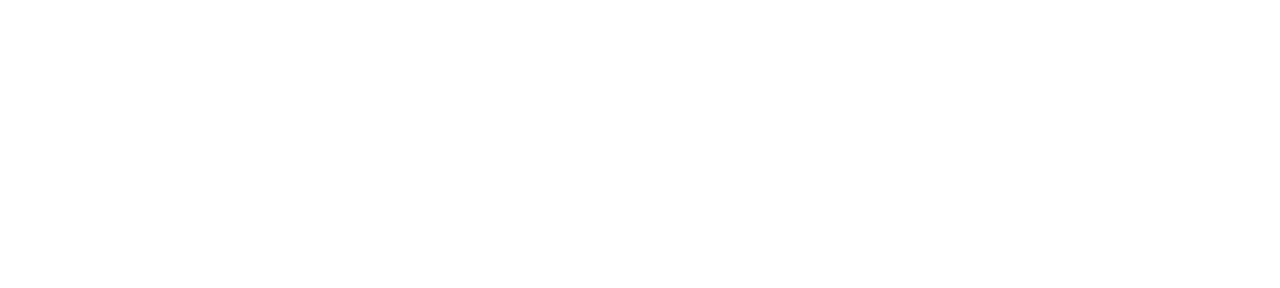
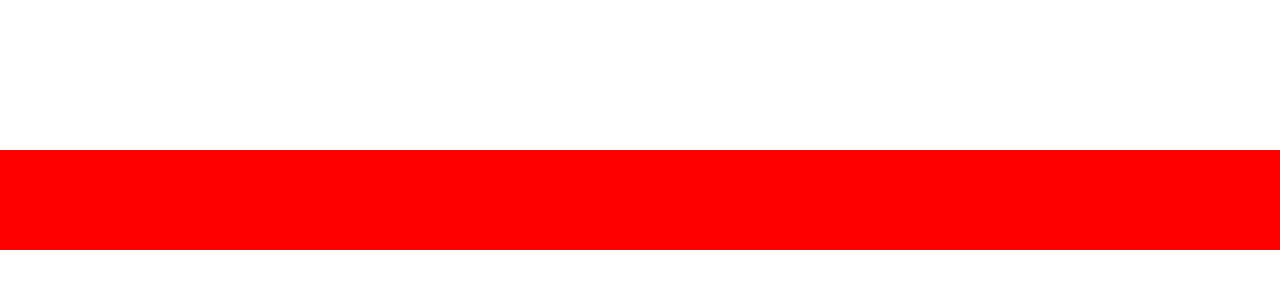
Before and after one commit to PauLeeR/sdk-fcbk, a plain HTML site: page index.html in a window 1280 px wide. Drawn offline with nearby package versions, Linux system fonts and the light colour scheme.

Commit message:
estilos boton

```diff
--- a/assets/css/style.css
+++ b/assets/css/style.css
@@ -5,4 +5,6 @@
 	text-align: center;
 	margin-top: 150px;
 	padding: 50px;
+	width: 100%;
+	background-color: red;
 }
--- a/index.html
+++ b/index.html
@@ -11,13 +11,12 @@
 </head>
 <body>
 	<div id="fb-root"></div>
-	<div class="fb-login-button botoncito" data-max-rows="1" data-size="large" data-button-type="login_with" data-show-faces="false" data-auto-logout-link="true" data-use-continue-as="true">
+	<div class="fb-login-button botoncito" data-max-rows="1" data-size="large" data-button-type="login_with" data-show-faces="false" data-auto-logout-link="true" data-use-continue-as="false">
 		<fb:login-button
 		scope="public_profile,email"
 		onlogin="checkLoginState();">
 	</fb:login-button>
-
-</div>
+	</div>
 
 <!-- jQuery -->
 <script src="https://code.jquery.com/jquery-2.2.4.min.js" integrity="sha256-BbhdlvQf/xTY9gja0Dq3HiwQF8LaCRTXxZKRutelT44=" crossorigin="anonymous"></script>
```
